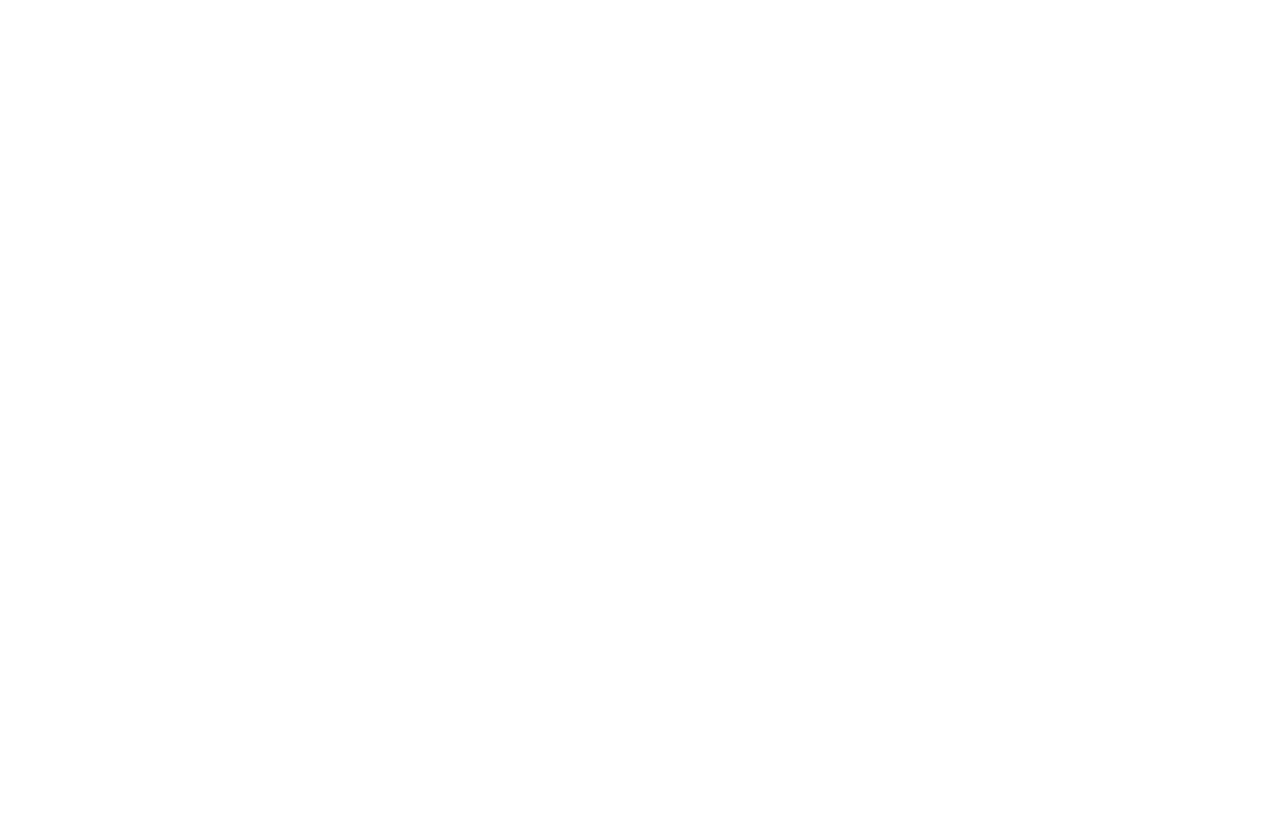
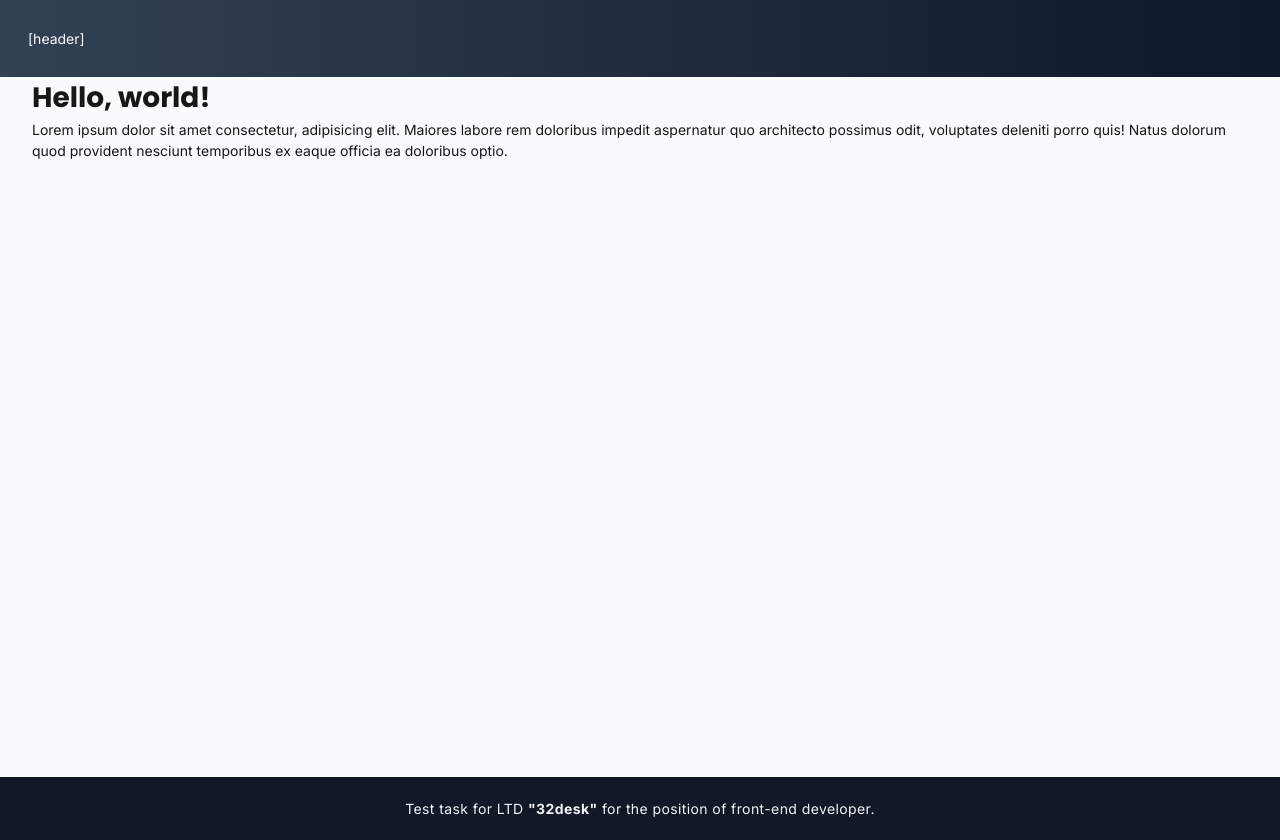
Before and after one commit to SharyZ/interview-task, a Vue app: page / in a window 1280 px wide. Before the commit the page ends 800 px from the top, so only its background shows below. Built offline with nearby package versions, Linux system fonts and the light colour scheme.

Commit message:
create фÐapplication layout

```diff
--- a/public/index.html
+++ b/public/index.html
@@ -6,6 +6,8 @@
     <meta name="viewport" content="width=device-width,initial-scale=1.0">
     <link rel="icon" href="<%= BASE_URL %>favicon.ico">
     <title><%= htmlWebpackPlugin.options.title %></title>
+    <link rel="preconnect" href="https://fonts.gstatic.com">
+    <link href="https://fonts.googleapis.com/css2?family=Inter:wght@400;700;900&family=Poppins:wght@700&display=swap" rel="stylesheet">
   </head>
   <body>
     <noscript>
--- a/src/App.vue
+++ b/src/App.vue
@@ -1,5 +1,15 @@
 <template>
-  <div id="app"></div>
+  <div id="app">
+    <app-layout>
+      <h1>Hello, world!</h1>
+      <p>
+        Lorem ipsum dolor sit amet consectetur, adipisicing elit. Maiores labore
+        rem doloribus impedit aspernatur quo architecto possimus odit,
+        voluptates deleniti porro quis! Natus dolorum quod provident nesciunt
+        temporibus ex eaque officia ea doloribus optio.
+      </p>
+    </app-layout>
+  </div>
 </template>
 
 <script>
--- /dev/null
+++ b/src/assets/main.css
@@ -0,0 +1,27 @@
+:root {
+  --color-bg: #f8fafc;
+  --color-text: #171717;
+}
+
+* {
+  margin: 0;
+  padding: 0;
+  box-sizing: border-box;
+}
+
+body {
+  font-size: 14px;
+  font-family: "Inter", sans-serif;
+  line-height: 1.5;
+  background-color: var(--color-bg);
+  color: #171717;
+}
+
+h1,
+h2,
+h3,
+h4,
+h5,
+h6 {
+  font-family: "Poppins", serif;
+}
--- /dev/null
+++ b/src/components/layout/AppContainer.vue
@@ -0,0 +1,19 @@
+<template>
+  <div class="app-container">
+    <slot></slot>
+  </div>
+</template>
+
+<script>
+export default {
+  name: "app-container",
+};
+</script>
+
+<style scoped>
+.app-container {
+  max-width: 1280px;
+  margin: 0 auto;
+  padding: 0 2rem;
+}
+</style>
--- /dev/null
+++ b/src/components/layout/AppFooter.vue
@@ -0,0 +1,27 @@
+<template>
+  <footer class="app-footer">
+    <p>
+      Test task for LTD <strong>"32desk"</strong> for the position of front-end
+      developer.
+    </p>
+  </footer>
+</template>
+
+<script>
+export default {
+  name: "app-footer",
+};
+</script>
+
+<style scoped>
+.app-footer {
+  padding: 1.5em 1em;
+  background-color: #111827;
+  color: #f3f4f6;
+  text-align: center;
+}
+
+.app-footer p {
+  letter-spacing: 0.025rem;
+}
+</style>
--- /dev/null
+++ b/src/components/layout/AppHeader.vue
@@ -0,0 +1,17 @@
+<template>
+  <header class="app-header">[header]</header>
+</template>
+
+<script>
+export default {
+  name: "app-header",
+};
+</script>
+
+<style scoped>
+.app-header {
+  padding: 2em;
+  background-image: linear-gradient(to right, #334155, #0f172a);
+  color: #f8fafc;
+}
+</style>
--- /dev/null
+++ b/src/components/layout/AppLayout.vue
@@ -0,0 +1,36 @@
+<template>
+  <div class="app-layout">
+    <app-header />
+    <main class="content">
+      <app-container>
+        <slot></slot>
+      </app-container>
+    </main>
+    <app-footer />
+  </div>
+</template>
+
+<script>
+import AppHeader from "@/components/layout/AppHeader";
+import AppFooter from "@/components/layout/AppFooter";
+
+export default {
+  name: "app-layout",
+  components: {
+    "app-header": AppHeader,
+    "app-footer": AppFooter,
+  },
+};
+</script>
+
+<style scoped>
+.app-layout {
+  display: flex;
+  flex-direction: column;
+}
+
+.app-layout .content {
+  flex-grow: 1;
+  min-height: calc(100vh - 100px);
+}
+</style>
--- /dev/null
+++ b/src/globalComponents.js
@@ -0,0 +1,6 @@
+import Vue from "vue";
+import AppContainer from "@/components/layout/AppContainer";
+import AppLayout from "@/components/layout/AppLayout";
+
+Vue.component(AppContainer.name, AppContainer);
+Vue.component(AppLayout.name, AppLayout);
--- a/src/main.js
+++ b/src/main.js
@@ -1,10 +1,14 @@
-import Vue from 'vue'
-import App from './App.vue'
-import store from './store'
+import Vue from "vue";
+import App from "./App.vue";
+import store from "./store";
 
-Vue.config.productionTip = false
+import "@/assets/main.css";
+
+import "./globalComponents.js";
+
+Vue.config.productionTip = false;
 
 new Vue({
   store,
-  render: h => h(App)
-}).$mount('#app')
+  render: (h) => h(App),
+}).$mount("#app");
```
